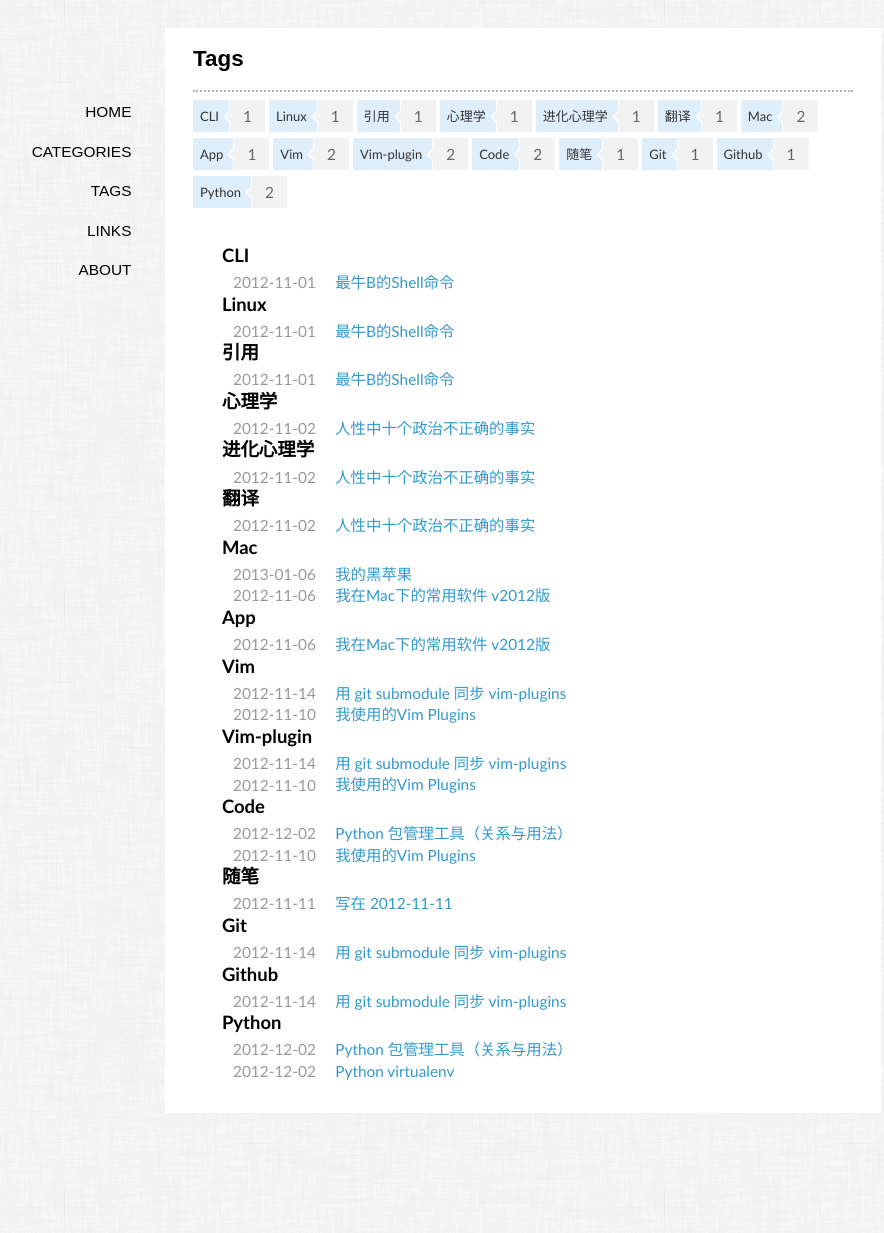
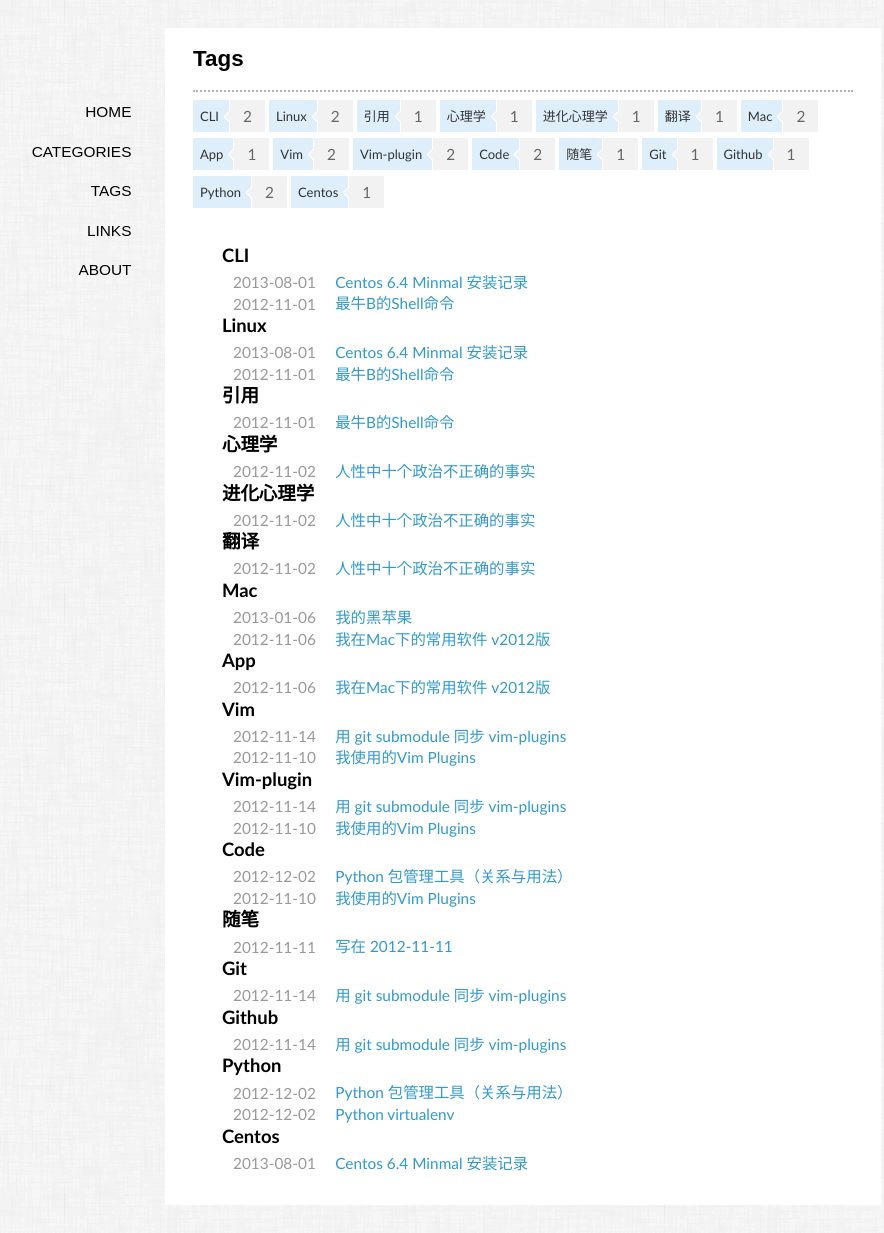
Before and after one commit to jiaokai/blog, a Jekyll site: the page built from tags/index.md, in a window 1280 px wide. Shown: the whole page, without its empty margins (117-1001 px from the left). Built offline with Jekyll 4.4.1, drawn with Linux system fonts in a browser that asks for light colours; some web fonts are replaced; Markdown is read by kramdown in place of the engine named in the settings; before the commit the page ends 1141 px from its top, so only the background shows below that; some of the changed lines change nothing that is shown.

Commit message:
2013-08-01

```diff
--- /dev/null
+++ b/_posts/2013-08-01-Centos64-minmal.md
@@ -0,0 +1,257 @@
+---
+layout: post
+title: Centos 6.4 Minmal 安装记录
+categories: [CLI]
+tags: [CLI, Linux, Centos]
+---
+
+## 1. 制作安装u盘
+
+UltraISO写入完成后，只保留「images」和「isolinux」两个文件夹，其余全部删除，然后复制CentOS-6.4-x86_64-minimal.iso到u盘根目录。
+
+## 2. 安装RPMForge软件库
+
+{% highlight bash %}
+    # 导入 rpmforge 的GPG密钥
+    rpm --import http://apt.sw.be/RPM-GPG-KEY.dag.txt
+
+    # 安装
+    yum install http://packages.sw.be/rpmforge-release/rpmforge-release-0.5.2-2.el6.rf.x86_64.rpm
+
+    # 安装软件
+    yum install htop
+    #yum install phpmyadmin
+{% endhighlight %}
+
+## 3. 关闭 SELINUX
+
+{% highlight bash %}
+    vim /etc/selinux/config
+
+    # SELINUX=enforcing          # 注释掉
+    # SELINUXTYPE=targeted    # 注释掉
+    SELINUX=disabled               # 增加
+
+    shutdown -r now  # 重启系统
+{% endhighlight %}
+
+## 4. nginx
+
+nginx 官方有源
+
+{% highlight bash %}
+    wget http://nginx.org/packages/centos/6/noarch/RPMS/nginx-release-centos-6.0.el6.ngx.noarch.rpm
+    rpm -ivh nginx-release-centos-6.0.el6.ngx.noarch.rpm
+
+    yum install nginx
+    chkconfig nginx on
+{% endhighlight %}
+
+ nginx 默认目录：
+
+{% highlight bash %}
+    whereis nginx
+    nginx: /usr/sbin/nginx /etc/nginx /usr/share/nginx
+
+    1 配置所在目录：/etc/nginx/
+    2 PID目录：/var/run/nginx.pid
+    3 错误日志：/var/log/nginx/error.log
+    4 访问日志：/var/log/nginx/access.log
+    5 默认站点目录：/usr/share/nginx/html
+{% endhighlight %}
+
+ 常用命令：
+
+{% highlight bash %}
+    1 启动nginx：nginx
+    2 重启nginx：killall -HUP nginx
+    3 测试nginx配置：nginx -t
+    1. yum -y install gcc gdb make man vim wget
+{% endhighlight %}
+
+## 5. Mysql
+
+{% highlight bash %}
+    yum install mysql mysql-server
+    chkconfig mysqld on 或者 chkconfig --levels 235 mysqld on
+    cp /usr/share/mysql/my-medium.cnf /etc/my.cnf
+    /etc/init.d/mysqld start
+
+    # 设置mysql root 密码
+    mysql_secure_installation
+
+    # 常用命令
+    /etc/init.d/mysqld start
+    /etc/init.d/mysqld stop
+    service mysqld restart
+{% endhighlight %}
+
+## 6. php
+
+{% highlight bash %}
+    yum install php
+    yum install php-mysql php-gd libjpeg* php-imap php-ldap php-pear php-xml php-xmlrppc php-mbstring php-mcrypt php-bcmatch php-mhash libmcrypt libmcrypt-devel php-fpm
+
+    chkconfig php-fpm on
+    /etc/init.d/mysqld restart
+    /etc/init.d/nginx restart
+    /etc/init.d/php-fpm start
+{% endhighlight %}
+
+## 7. 定时校正服务器时间（凌晨4点）
+
+{% highlight bash %}
+    yum install ntp
+    crontab -e
+    * 4 * * * ntpdate ntp.api.bz
+{% endhighlight %}
+
+ ntp.api.bz 是一组NTP服务器集群，目前有6台服务器。这项服务是api.bz继移动飞信免费短信发送接口之后的第二项免费服务
+
+## 8. 关闭 ipv6
+
+from: http://hi.baidu.com/404656204/item/848f29d2f9231014d68ed0db
+
+    {% highlight bash %}
+        # 查看内核模块加载信息：
+        lsmod | grep ipv6
+    {% endhighlight %}
+
+    # 关闭：
+
+    1.修改/etc/sysconfig/network，追加：
+
+    {% highlight bash %}
+        NETWORKING_IPV6=no
+    {% endhighlight %}
+
+    2.修改/etc/hosts,把ipv6的那句本地主机名解析的也注释掉：
+
+    {% highlight bash %}
+        #::1   localhost localhost6 localhost6.localdomain6
+    {% endhighlight %}
+
+    3.让系统不加载ipv6相关模块，这需要修改modprobe相关设定文件，为了管理方便，我们新建设定文件/etc/modprobe.d/ipv6off.conf(名字随便起)（RHEL6.0之后没有了/etc/modprobe.conf这个文件），内容如下，三种方式，总有一款适合你：
+
+    {% highlight bash %}
+        alias net-pf-10 off
+        options ipv6 disable=1
+        或者
+
+        install ipv6 /bin/true
+        或者
+
+        install ipv6 /sbin/modprobe -n -i ipv6
+    {% endhighlight %}
+
+    注意，如果你使用了网卡绑定(bond)技术，而且不希望用ipv6，那么你使用第一种，否则系统启动时，bonding模块可能会加载失败。
+
+    4.重启系统，然后确认：
+
+    {% highlight bash %}
+        [root@test ~]# lsmod | grep -i ipv6
+        [root@test ~]# ifconfig | grep -i inet6
+    {% endhighlight %}
+
+    如果上述2个命令执行的结果没有任何显示，那么说明ipv6已经被完全禁止了。
+
+    后记：
+
+        在第三步不加载ipv6模块的方法里，可能有人会有类似这样的设置方法：
+
+        {% highlight bash %}
+            alias net-pf-10 off
+            alias ipv6 off
+            options ipv6 disable=1
+        {% endhighlight %}
+
+        虽然这样在系统重启后，ipv6的确没被加载，但是因为第二句，在有的版本的系统里，当我们重启网络的时候，会出现如下错误：
+
+        FATAL: Module off not found.
+        我估计大家都不希望在启动过程中看到FATAL这样的错误信息，所以我就采用正文里所设置的方法。
+
+## 9. noatime, nodiratime
+
+    vim /etc/fstab
+
+## 10. file limit ulimit
+
+    /etc/rc.local中添加一行：
+
+        ulimit -SHn 102400
+
+    /etc/security/limits.conf 中添加：
+
+        *          soft     nofile     65535
+        *          hard     nofile     65535
+
+## 11. centos 运行级别
+
+     在 /etc/inittab 中
+
+## 12. 设置服务
+     from: http://www.lnton.com/index.php/archives/938
+
+## 13. 优化内核
+
+     vim /etc/sysctl.conf
+     插入以下：
+        net.ipv4.tcp_max_syn_backlog = 65536
+        net.core.netdev_max_backlog =  32768
+        net.core.somaxconn = 32768
+
+        net.core.wmem_default = 8388608
+        net.core.rmem_default = 8388608
+        net.core.rmem_max = 16777216
+        net.core.wmem_max = 16777216
+
+        net.ipv4.tcp_timestamps = 0
+        net.ipv4.tcp_synack_retries = 2
+        net.ipv4.tcp_syn_retries = 2
+
+        net.ipv4.tcp_tw_recycle = 1
+        #net.ipv4.tcp_tw_len = 1
+        net.ipv4.tcp_tw_reuse = 1
+        net.ipv4.tcp_syncookies = 1
+        net.ipv4.tcp_mem = 94500000 915000000 927000000
+        net.ipv4.tcp_max_orphans = 3276800
+
+        net.ipv4.tcp_fin_timeout = 30
+        net.ipv4.tcp_keepalive_time = 120
+        net.ipv4.ip_local_port_range = 1024 65535
+
+　　执行以下命令使内核配置立马生效：
+     /sbin/sysctl -p
+
+## 14. 禁止IP伪装
+
+     vim /etc/host.conf
+     在里面加上：
+     nospoof on
+
+## 15. 安装 nethogs
+
+     wget http://dl.fedoraproject.org/pub/epel/6/x86_64/nethogs-0.8.0-1.el6.x86_64.rpm
+     rpm -ivh nethogs-0.8.0-1.el6.x86_64.rpm
+
+     运行：
+     nethogs -d 3 eth0 #数据刷新时间为3秒
+     nethogs运行时的控制键：
+     q 退出
+     m 切换显示总流量或即时流量，总流量可切换三种显示模式B,KB,MB
+
+    2. yum -y install zlib-devel bzip2-devel openssl-devel ncurses-devel
+
+## 16. iptables 配置
+
+     sudo iptables -I INPUT -p tcp --dport 80 -j ACCEPT
+     # 保存配置表
+     sudo /etc/init.d/iptables save
+     # 查看打开的端口
+     sudo /etc/init.d/iptables status
+     # 关闭防火墙
+     sudo /etc/init.d/iptables stop
+
+## 17. 其他参考：
+
+     http://www.linuxde.net/2011/12/5756.html
```
Also changed, not shown: _posts/2012-11-01-top-one-liners-commands.md (+3 -3 lines).
